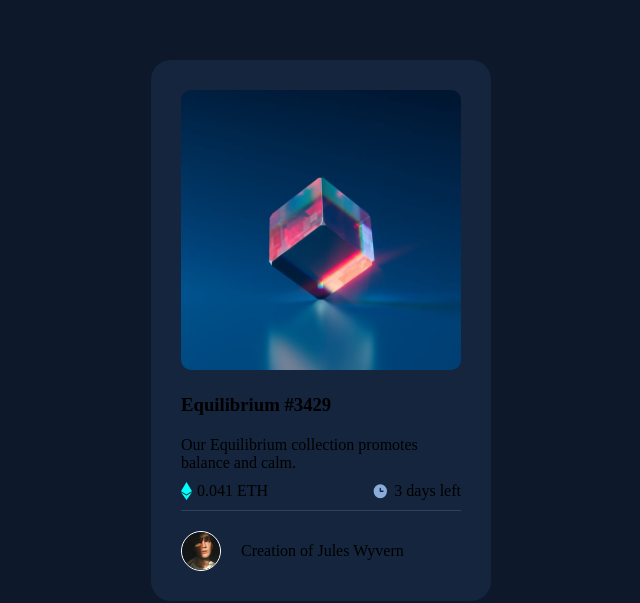
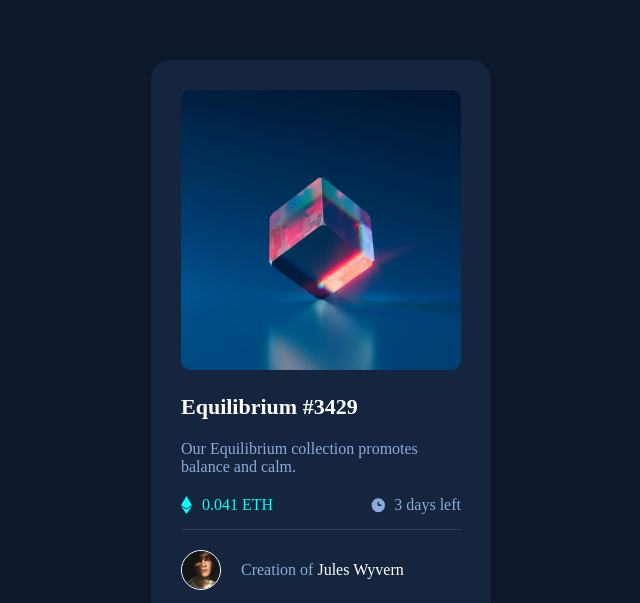
Before and after one commit to TRellTins/nft-card, a plain HTML site: page nft-preview-card-component-main/index.html in a window 1280 px wide. Shown: the part 196-799 px from the top of the page, without its empty margins (319-959 px from the left). Drawn offline with Linux system fonts and the light colour scheme.

Commit message:
styling
finished styling the fonts and spacing.

```diff
--- a/nft-preview-card-component-main/index.html
+++ b/nft-preview-card-component-main/index.html
@@ -11,7 +11,8 @@
   <style>
     .attribution { font-size: 11px; text-align: center; }
     .attribution a { color: hsl(228, 45%, 44%); }
-    /* add font family */
+    @import url('https://fonts.googleapis.com/css2?family=Outfit:wght@300;400;600&display=swap');
+
     *{
       margin: 0;
       padding: 0;
@@ -20,7 +21,9 @@
     body {
       background-color: hsl(217, 54%, 11%);
     }
-    /* add global text fonts */
+    h3, p{
+      font-family: Outfit;
+    }
 
     #outer-cont{
       max-width: 340px;
@@ -38,32 +41,35 @@
 
     #middle-content-cont h3{
       margin-bottom: 20px;
-      /* style the font */
+      font-weight: 600;
+      font-size: 22px;
+      color: hsl(0, 0%, 100%);
     }
     #middle-content-cont #nft-description{
-      margin-bottom: 10px;
-      /* style the font */
+      margin-bottom: 20px;
+      font-weight: 300;
+      color: hsl(215, 51%, 70%);
     }
 
     #eth-price-time-left{
       border-bottom: 1px solid hsl(215, 32%, 27%);
       display: flex;
       justify-content: space-between;
-      padding-bottom: 10px;
+      padding-bottom: 15px;
     }
     #eth-price{
       display: flex;
     }
     #eth-price p{
-      margin-left: 5px;
-      /* style the font */
+      margin-left: 10px;
+      color: hsl(178, 100%, 50%);
     }
     #time-left{
       display: inline-flex;
     }
     #time-left p{
-      margin-left: 5px;
-      /* style the font */
+      margin-left: 7px;
+      color: hsl(215, 51%, 70%);
     }
 
     #nft-creator{
@@ -78,7 +84,10 @@
     }
     #nft-creator p{
       align-self: center;
-      /* get the font to change colors after for Jules Wyvern */
+      color: hsl(215, 51%, 70%);
+    }
+    #nft-creator span{
+      color: hsl(0, 0%, 100%);
     }
   </style>
 </head>
@@ -105,7 +114,7 @@
 
     <div id="nft-creator">
       <img src="images/image-avatar.png" alt="">
-      <p>Creation of Jules Wyvern</p>
+      <p>Creation of <span> Jules Wyvern</span></p>
     </div>
   </div>
 
```
